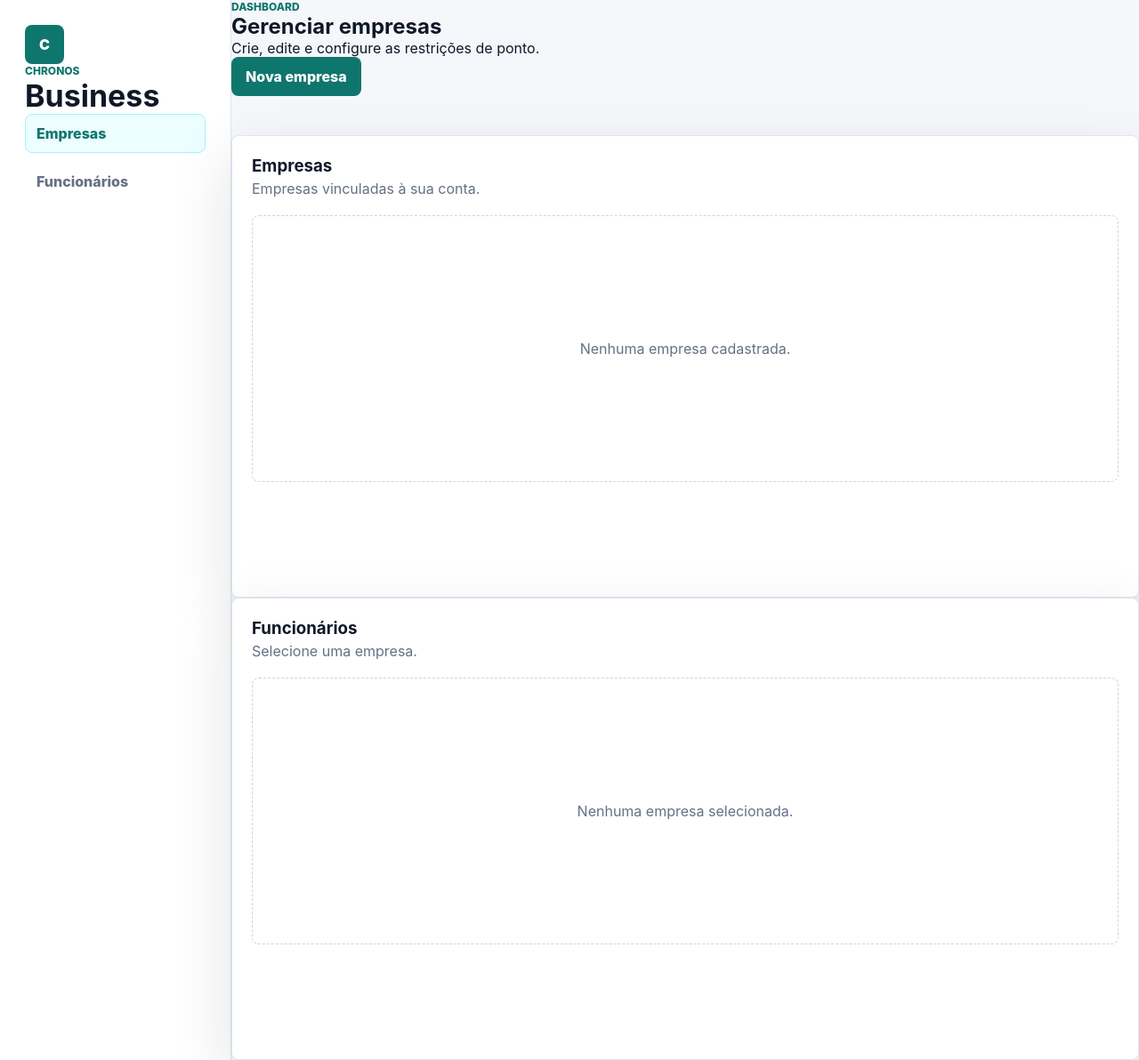
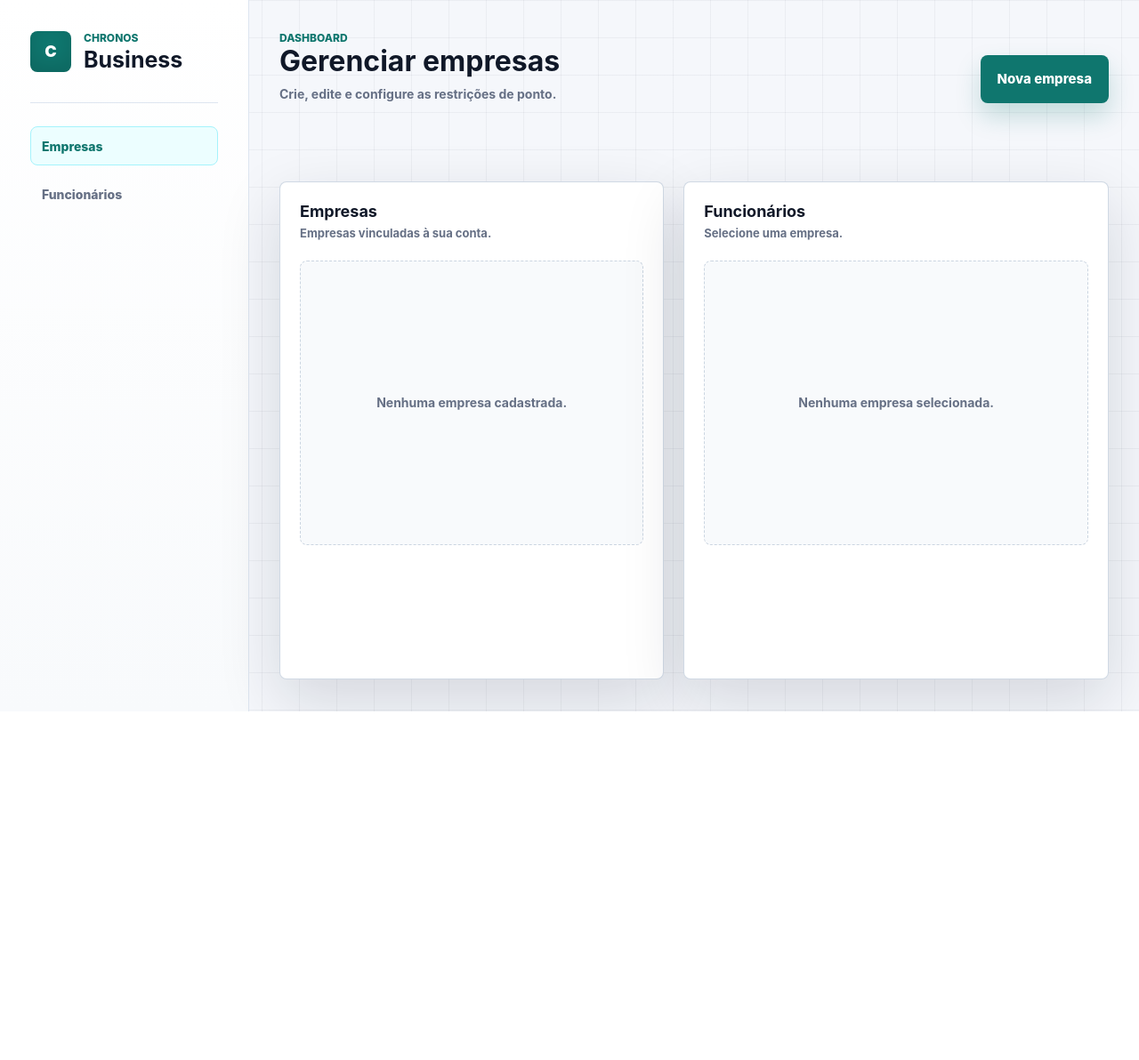
Before and after one commit to joaovictorsanchesandrade/chronos, a Django app: page /business/dashboard/ in a window 1280 px wide. Shown: the whole page at 89% size. After the commit the page ends 800 px from the top, so only its background shows below. Run offline with Django 5.2, Linux system fonts and the light colour scheme; the visitor is signed in with stand-in values (Sample User, id 1); data that the repository does not hold is empty.

Commit message:
CSS dashboard melhorado

```diff
--- a/src/apps/common/static/business/css/dashboard.css
+++ b/src/apps/common/static/business/css/dashboard.css
@@ -8,28 +8,33 @@
     --line-strong: #cbd5e1;
     --brand: #0f766e;
     --brand-dark: #115e59;
+    --success: #15803d;
+    --success-bg: #dcfce7;
     --danger: #b91c1c;
     --danger-bg: #fee2e2;
-    --success: #15803d;
-    --success-bg: #dcfce7;
-    --shadow: 0 24px 70px rgba(16, 24, 40, 0.12);
+    --shadow: 0 24px 70px rgba(16, 24, 40, 0.14);
 }
 
 * {
-    box-sizing: border-box;
     margin: 0;
     padding: 0;
+    box-sizing: border-box;
 }
 
 body {
     min-height: 100vh;
-    font-family: Inter, system-ui, sans-serif;
-    background: var(--page);
+    font-family: Inter, system-ui, -apple-system, BlinkMacSystemFont, "Segoe UI", sans-serif;
     color: var(--ink);
+    background-color: var(--page);
+    background-image:
+        linear-gradient(rgba(15, 23, 42, 0.045) 1px, transparent 1px),
+        linear-gradient(90deg, rgba(15, 23, 42, 0.045) 1px, transparent 1px);
+    background-size: 42px 42px;
 }
 
 button,
-input {
+input,
+textarea {
     font: inherit;
 }
 
@@ -37,46 +42,86 @@ button {
     cursor: pointer;
 }
 
+a {
+    color: var(--brand);
+    font-size: 13px;
+    font-weight: 800;
+    text-decoration: none;
+}
+
+a:hover {
+    text-decoration: underline;
+}
+
 .dashboard {
     min-height: 100vh;
     display: grid;
-    grid-template-columns: 260px 1fr;
+    grid-template-columns: 280px 1fr;
 }
 
 .sidebar {
-    padding: 28px;
-    background: #fff;
+    padding: 34px;
+    background:
+        linear-gradient(180deg, #ffffff 0%, #f8fafc 100%);
     border-right: 1px solid var(--line);
 }
 
-.brand {
+.brand-row {
     display: flex;
     align-items: center;
-    gap: 12px;
-    margin-bottom: 36px;
+    gap: 14px;
+    margin-bottom: 34px;
 }
 
 .brand-mark {
-    width: 44px;
-    height: 44px;
+    width: 46px;
+    height: 46px;
     display: grid;
     place-items: center;
     border-radius: 8px;
     background: var(--brand);
     color: #fff;
+    font-size: 18px;
     font-weight: 900;
+    box-shadow: inset 0 -10px 20px rgba(0, 0, 0, 0.12);
 }
 
-.brand p {
+.eyebrow {
     color: var(--brand);
     font-size: 12px;
-    font-weight: 800;
+    font-weight: 850;
+    letter-spacing: 0;
     text-transform: uppercase;
+}
+
+h1 {
+    margin-top: 2px;
+    font-size: 25px;
+    line-height: 1.08;
+}
+
+h2 {
+    color: var(--ink);
+    font-size: 32px;
+    line-height: 1.08;
+}
+
+h3 {
+    color: var(--ink);
+    font-size: 18px;
+    line-height: 1.25;
+}
+
+p {
+    color: var(--muted);
+    line-height: 1.5;
 }
 
 .nav {
     display: grid;
     gap: 10px;
+    padding-top: 26px;
+    border-top: 1px solid var(--line);
 }
 
 .nav-item {
@@ -85,9 +130,10 @@ button {
     border: 1px solid transparent;
     border-radius: 8px;
     background: transparent;
+    color: var(--muted);
     text-align: left;
-    color: var(--muted);
-    font-weight: 800;
+    font-size: 14px;
+    font-weight: 850;
 }
 
 .nav-item.active {
@@ -96,58 +142,51 @@ button {
     border-color: #a5f3fc;
 }
 
-.main {
+.main-panel {
     padding: 34px;
 }
 
-.header {
+.page-header {
     display: flex;
+    align-items: flex-end;
     justify-content: space-between;
-    align-items: center;
     gap: 24px;
     margin-bottom: 24px;
 }
 
-.eyebrow {
-    color: var(--brand);
-    font-size: 12px;
-    font-weight: 850;
-    text-transform: uppercase;
+.page-header p:not(.eyebrow) {
+    margin-top: 8px;
+    font-size: 14px;
+    font-weight: 650;
 }
 
-h1 {
-    font-size: 34px;
-}
-
-.grid {
+.content-grid {
     display: grid;
-    grid-template-columns: 1fr 1.2fr;
+    grid-template-columns: minmax(360px, 0.95fr) minmax(420px, 1.05fr);
     gap: 22px;
 }
 
 .card {
-    min-height: 520px;
+    min-height: 560px;
     padding: 22px;
     background: var(--surface);
-    border: 1px solid var(--line);
+    border: 1px solid rgba(203, 213, 225, 0.9);
     border-radius: 8px;
     box-shadow: var(--shadow);
 }
 
 .card-header {
     display: flex;
+    align-items: flex-start;
     justify-content: space-between;
     gap: 16px;
     margin-bottom: 20px;
 }
 
-.card h2 {
-    font-size: 22px;
-}
-
-.card p {
+.card-header p {
     margin-top: 4px;
-    color: var(--muted);
+    font-size: 13px;
+    font-weight: 650;
 }
 
 .list {
@@ -156,119 +195,235 @@ h1 {
 }
 
 .list.empty {
+    min-height: 320px;
+    display: grid;
     place-items: center;
-    min-height: 300px;
+    padding: 22px;
     color: var(--muted);
     border: 1px dashed var(--line-strong);
     border-radius: 8px;
+    background: var(--surface-soft);
+    font-size: 14px;
+    font-weight: 750;
+    text-align: center;
 }
 
-.list-item {
-    display: flex;
-    justify-content: space-between;
-    gap: 16px;
+.business-item {
+    display: grid;
+    grid-template-columns: 58px 1fr auto;
+    gap: 14px;
+    align-items: center;
     padding: 16px;
     border: 1px solid var(--line);
     border-radius: 8px;
-    background: var(--surface-soft);
+    background:
+        linear-gradient(180deg, #ffffff 0%, #f8fafc 100%);
 }
 
-.list-item strong {
-    display: block;
-    font-size: 15px;
+.item-media {
+    width: 58px;
+    height: 58px;
+    overflow: hidden;
+    display: grid;
+    place-items: center;
+    border-radius: 8px;
+    background: #e0f2fe;
+    color: #075985;
+    border: 1px solid #bae6fd;
+    font-size: 18px;
+    font-weight: 900;
 }
 
-.list-item p {
+.item-media img {
+    width: 100%;
+    height: 100%;
+    display: block;
+    object-fit: cover;
+}
+
+.item-media span {
+    display: grid;
+    place-items: center;
+    width: 100%;
+    height: 100%;
+}
+
+.item-content {
+    min-width: 0;
+}
+
+.item-content strong {
+    display: block;
+    color: var(--ink);
+    font-size: 15px;
+    font-weight: 850;
+    line-height: 1.25;
+}
+
+.item-content p {
+    margin-top: 4px;
     color: var(--muted);
     font-size: 13px;
+    font-weight: 650;
 }
 
-.actions {
+.item-meta {
+    display: flex;
+    flex-wrap: wrap;
+    gap: 6px;
+    margin-top: 10px;
+}
+
+.item-meta span {
+    display: inline-flex;
+    align-items: center;
+    min-height: 28px;
+    padding: 5px 9px;
+    border-radius: 8px;
+    background: #ecfeff;
+    color: #0e7490;
+    font-size: 12px;
+    font-weight: 850;
+}
+
+.item-actions {
     display: flex;
     align-items: center;
     gap: 8px;
 }
 
-.actions button,
-.btn-secondary {
-    min-height: 36px;
+.item-actions button,
+.btn-ghost {
+    min-height: 38px;
     padding: 8px 12px;
     border: 1px solid var(--line-strong);
     border-radius: 8px;
     background: #fff;
     color: #344054;
     font-size: 13px;
-    font-weight: 800;
+    font-weight: 850;
+    transition: background 0.18s ease, border-color 0.18s ease, transform 0.18s ease;
 }
 
-.actions .danger {
+.item-actions button:hover,
+.btn-ghost:hover {
+    background: var(--surface-soft);
+    border-color: #94a3b8;
+    transform: translateY(-1px);
+}
+
+.item-actions .danger {
     color: var(--danger);
     border-color: #fecaca;
 }
 
+.item-actions .danger:hover {
+    background: var(--danger-bg);
+}
+
 .btn-primary {
-    min-height: 44px;
-    padding: 10px 16px;
-    border: 0;
+    min-height: 54px;
+    padding: 14px 18px;
+    border: 1px solid transparent;
     border-radius: 8px;
     background: var(--brand);
     color: #fff;
+    font-size: 15px;
     font-weight: 850;
+    box-shadow: 0 14px 28px rgba(15, 118, 110, 0.22);
+    transition: transform 0.18s ease, box-shadow 0.18s ease, background 0.18s ease;
 }
 
 .btn-primary:hover {
     background: var(--brand-dark);
+    transform: translateY(-1px);
+}
+
+.btn-primary:active,
+.btn-ghost:active,
+.item-actions button:active {
+    transform: translateY(0);
 }
 
 .message {
+    min-height: 44px;
     margin-bottom: 20px;
     padding: 12px 14px;
     border-radius: 8px;
-    font-weight: 800;
+    text-align: center;
+    font-size: 14px;
+    font-weight: 850;
+    opacity: 0;
+    pointer-events: none;
+    transform: translateY(8px);
+    transition: opacity 0.18s ease, transform 0.18s ease;
+}
+
+.message:not(:empty) {
+    opacity: 1;
+    transform: translateY(0);
 }
 
 .message.success {
     color: var(--success);
     background: var(--success-bg);
+    border: 1px solid #bbf7d0;
 }
 
 .message.error {
     color: var(--danger);
     background: var(--danger-bg);
+    border: 1px solid #fecaca;
 }
 
-.dialog {
-    width: min(100% - 32px, 560px);
+.modal {
+    width: min(100% - 32px, 620px);
+    max-height: calc(100vh - 48px);
+    overflow: auto;
     margin: auto;
     padding: 0;
-    border: 0;
+    border: 1px solid rgba(203, 213, 225, 0.9);
     border-radius: 8px;
+    background: var(--surface);
     box-shadow: var(--shadow);
 }
 
-.dialog::backdrop {
-    background: rgba(15, 23, 42, 0.45);
+.modal::backdrop {
+    background: rgba(15, 23, 42, 0.42);
 }
 
 .form {
     display: grid;
-    gap: 16px;
-    padding: 24px;
+    gap: 18px;
+    padding: 28px;
 }
 
-.dialog-header {
+.modal-header {
     display: flex;
+    align-items: flex-start;
     justify-content: space-between;
-    align-items: center;
+    gap: 16px;
+    padding-bottom: 18px;
+    border-bottom: 1px solid var(--line);
 }
 
-.btn-icon {
-    width: 36px;
-    height: 36px;
-    border: 1px solid var(--line);
+.btn-close {
+    width: 38px;
+    height: 38px;
+    display: grid;
+    place-items: center;
+    border: 1px solid var(--line-strong);
     border-radius: 8px;
     background: #fff;
-    font-size: 22px;
+    color: #344054;
+    font-size: 24px;
+    font-weight: 700;
+    line-height: 1;
+}
+
+.btn-close:hover {
+    background: var(--surface-soft);
+    border-color: #94a3b8;
 }
 
 .field {
```
Also changed, not shown: other parts of src/apps/common/static/business/css/dashboard.css (+107 -9 lines).
